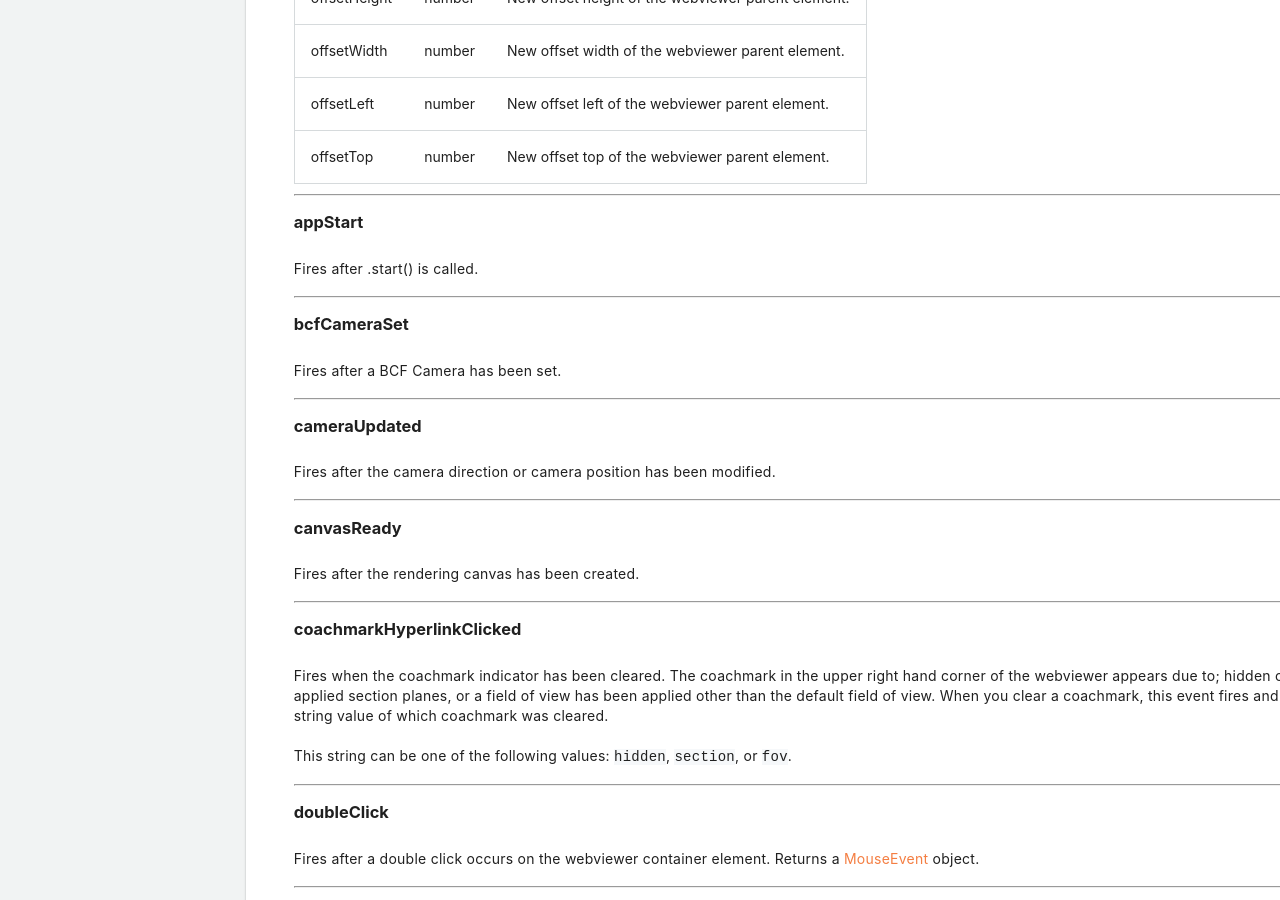
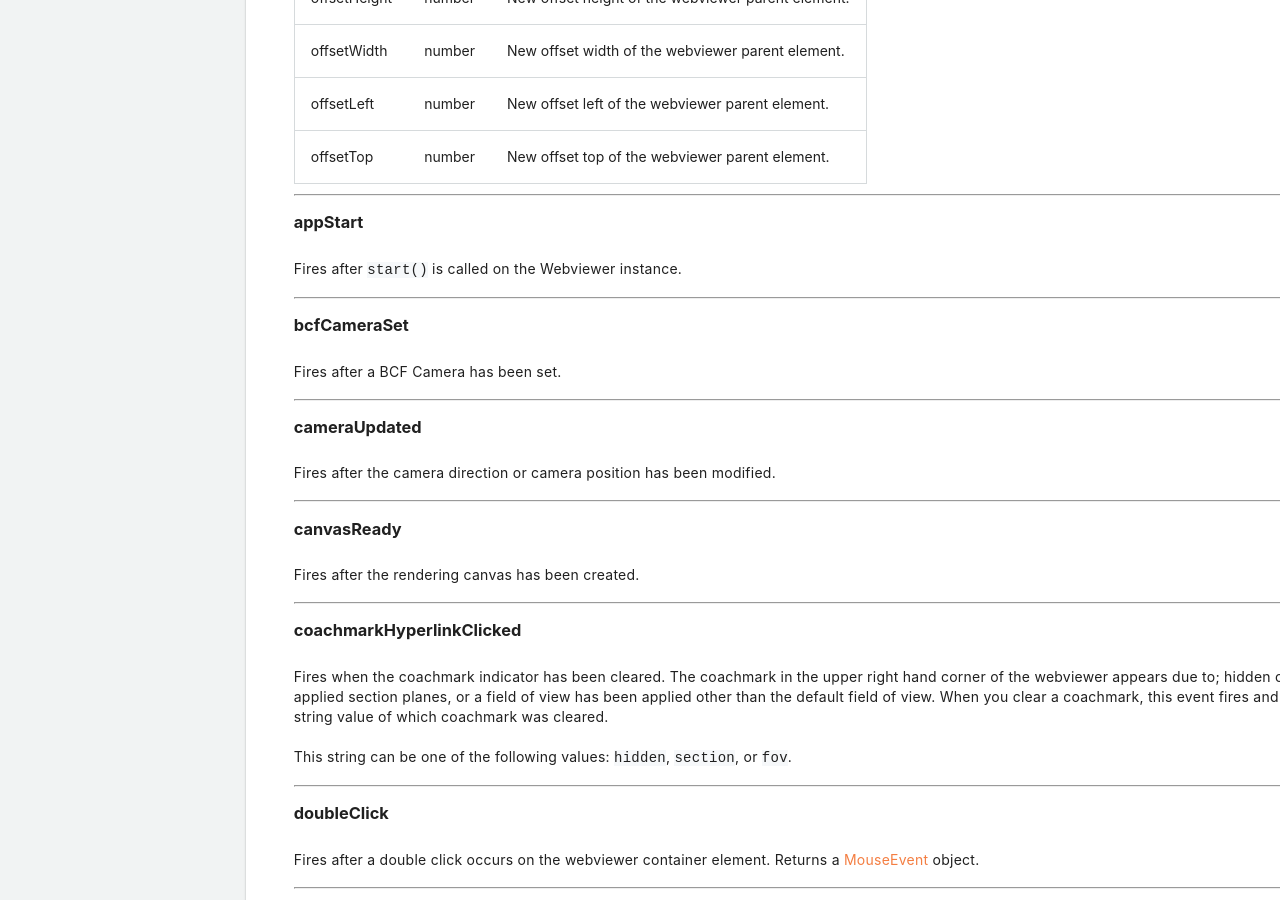
Before and after one commit to procore/documentation, a Jekyll site: the page built from other_procore_apis/bim_web_viewer.md, in a window 1280 px wide and 900 px high, scrolled down 17315 px. Built offline with Jekyll 4.4.1, drawn with Linux system fonts in a browser that asks for light colours.

Commit message:
Update other_procore_apis/bim_web_viewer.md
Co-authored-by: Sean Spearman <sean.spearman@procore.com>

```diff
--- a/other_procore_apis/bim_web_viewer.md
+++ b/other_procore_apis/bim_web_viewer.md
@@ -851,7 +851,7 @@ Fires when the document view (window) has been resized.
 
 <p class="heading-link-container"><a class="heading-link" href="#appstart"></a></p>
 
-Fires after .start() is called.
+Fires after `start()` is called on the Webviewer instance.
 
 ---
 
```
